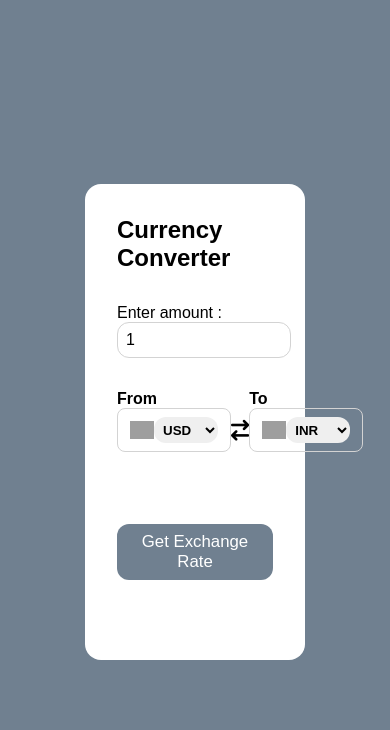
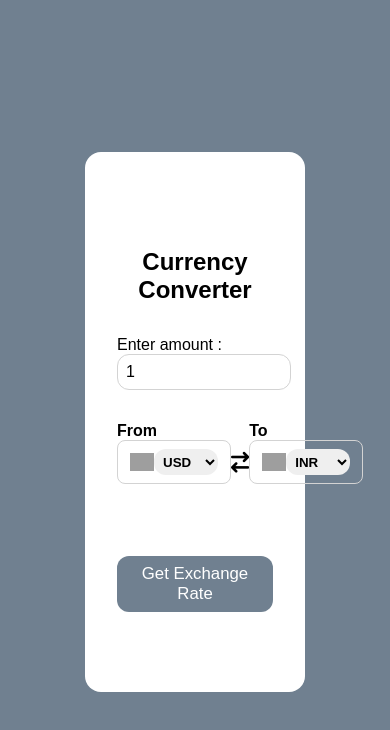
Before and after one commit to TEJAYERR/Currency-Exchanger, a plain HTML site: page index.html in a window 390 px wide. Drawn offline with Linux system fonts and the light colour scheme; no server answers; grey boxes are pictures that could not be loaded.

Commit message:
Update currencyConverter.css

```diff
--- a/currencyConverter.css
+++ b/currencyConverter.css
@@ -92,3 +92,12 @@ form button{
     font-size: 1.05rem;
     cursor: pointer;
 }
+
+@media screen and (max-width:1200px){
+    .container{
+        padding-top: 6rem;
+    }
+    h2{
+        text-align: center;
+    }
+}
```
